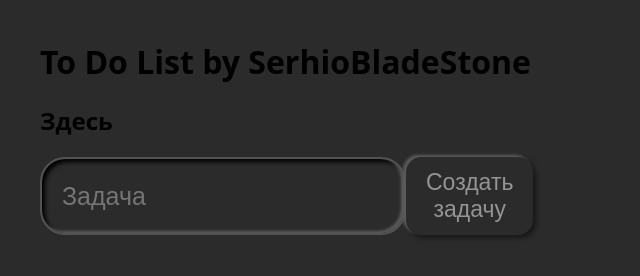
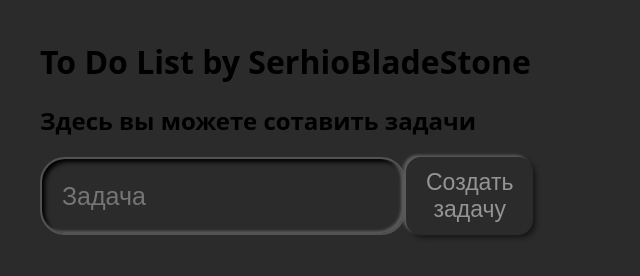
Before and after one commit to khavanskiyserhio/to_do_list, a plain HTML site: page index.html in a window 1280 px wide. Shown: the whole page, without its empty margins (0-640 px from the left). Drawn offline with Linux system fonts and the light colour scheme.

Commit message:
rework_h2

```diff
--- a/index.html
+++ b/index.html
@@ -8,7 +8,7 @@
 </head>
 <body>
     <h1>To Do List by SerhioBladeStone</h1>
-    <h2>Здесь </h2>
+    <h2>Здесь вы можете сотавить задачи</h2>
     <script src="main.js" ></script>
 </body>
 </html>
```
